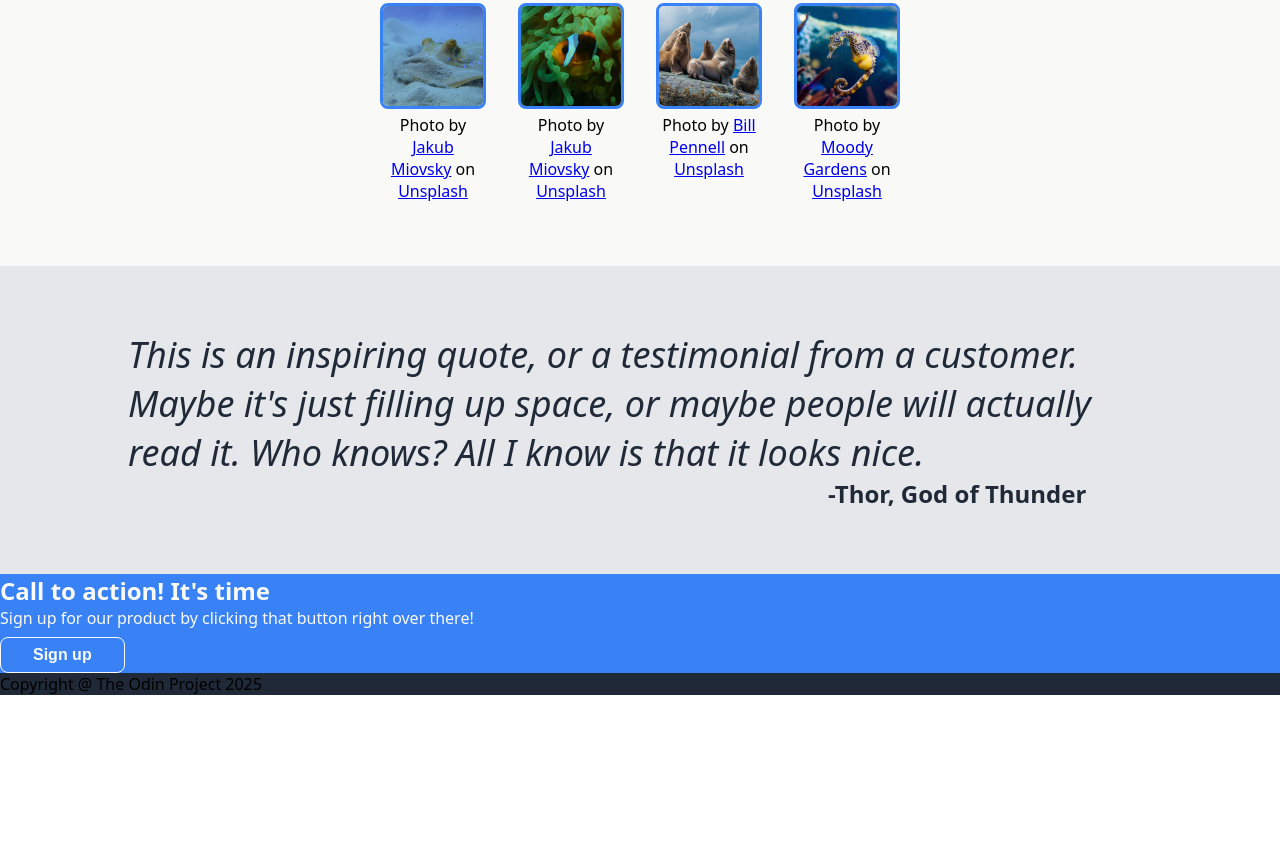
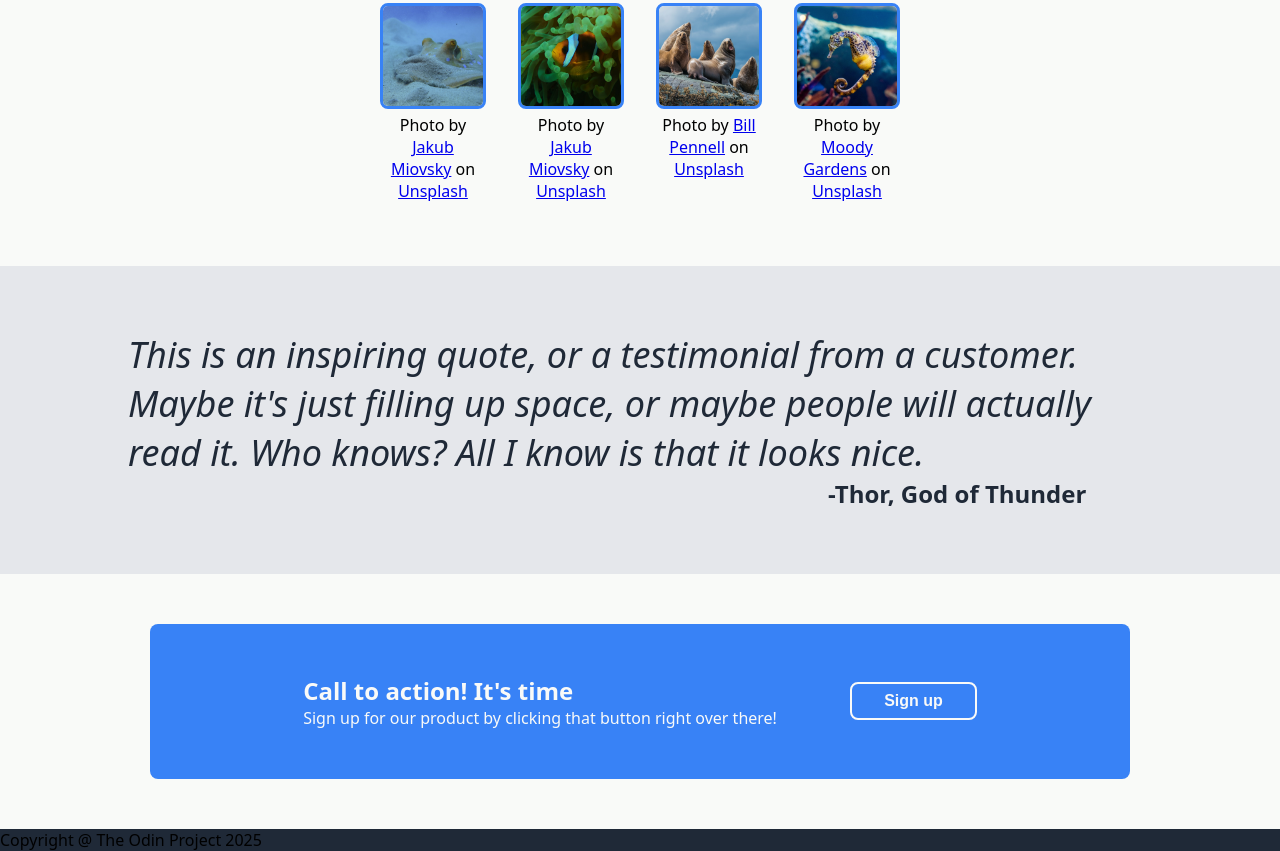
Before and after one commit to LUCC4SZ/landing-page-project, a plain HTML site: page index.html in a window 1280 px wide. Shown: the part 630-1481 px from the top of the page. Before the commit the page ends 1325 px from the top, so only its background shows below. Drawn offline with Linux system fonts and the light colour scheme.

Commit message:
Finish section four

```diff
--- a/style.css
+++ b/style.css
@@ -137,13 +137,23 @@ button {
 
 /* Fourth section */
 
+.fourth {
+    padding: 50px 150px;
+}
+
 .modal {
+    display: flex;
+    justify-content: space-evenly;
     background-color: #3882f6;
     color: #f9faf8;
+    margin: auto;
+    padding: 50px 80px;
+    border-radius: 8px;
 }
 
 .fourth button {
     border-color: #f9faf8;
+    border-width: 2px;
 }
 
 /* Footer section */
```
